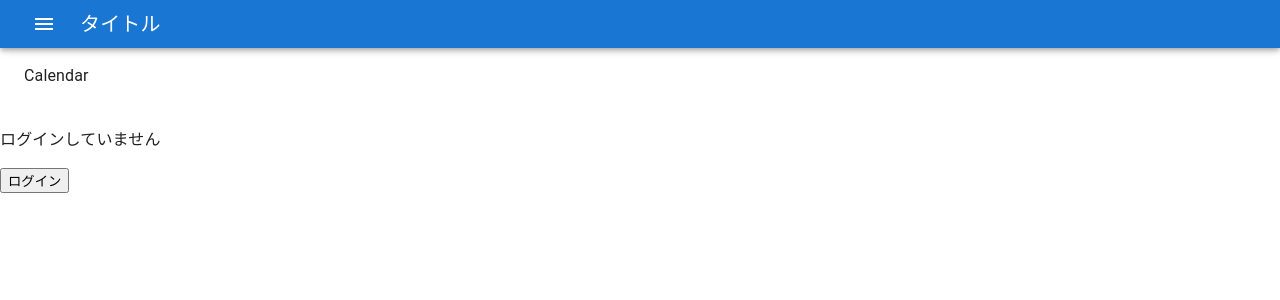
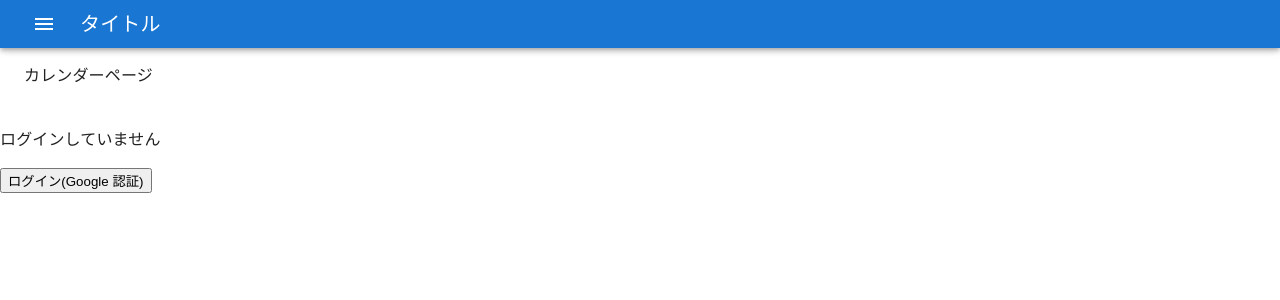
Before and after one commit to kewpie134134/kakeibo-pwa, a React (Vite) app: page /calendar in a window 1280 px wide. Shown: the top 300 px of the page. Built offline with nearby package versions, Linux system fonts and the light colour scheme; no server answers.

Commit message:
[update] feature/#7 ページの表示文言の変更

```diff
--- a/src/organisms/Authentication.tsx
+++ b/src/organisms/Authentication.tsx
@@ -54,7 +54,7 @@ const Authentication = () => {
       ) : (
         <>
           <p>ログインしていません</p>
-          <button onClick={handleSignIn}>ログイン</button>
+          <button onClick={handleSignIn}>ログイン(Google 認証)</button>
         </>
       )}
     </>
--- a/src/pages/Calendar.tsx
+++ b/src/pages/Calendar.tsx
@@ -1,5 +1,5 @@
 function Calendar() {
-  return <>Calendar</>;
+  return <>カレンダーページ</>;
 }
 
 export default Calendar;
--- a/src/pages/Graph.tsx
+++ b/src/pages/Graph.tsx
@@ -1,5 +1,5 @@
 function Graph() {
-  return <>Graph</>;
+  return <>グラフページ</>;
 }
 
 export default Graph;
--- a/src/pages/Input.tsx
+++ b/src/pages/Input.tsx
@@ -1,5 +1,5 @@
 function Input() {
-  return <>Input</>;
+  return <>入力ページ</>;
 }
 
 export default Input;
--- a/src/pages/Note.tsx
+++ b/src/pages/Note.tsx
@@ -1,5 +1,5 @@
 function Note() {
-  return <>Note</>;
+  return <>ノートページ</>;
 }
 
 export default Note;
--- a/src/pages/Settings.tsx
+++ b/src/pages/Settings.tsx
@@ -1,5 +1,5 @@
 function Settings() {
-  return <>Settings</>;
+  return <>設定ページ</>;
 }
 
 export default Settings;
```
